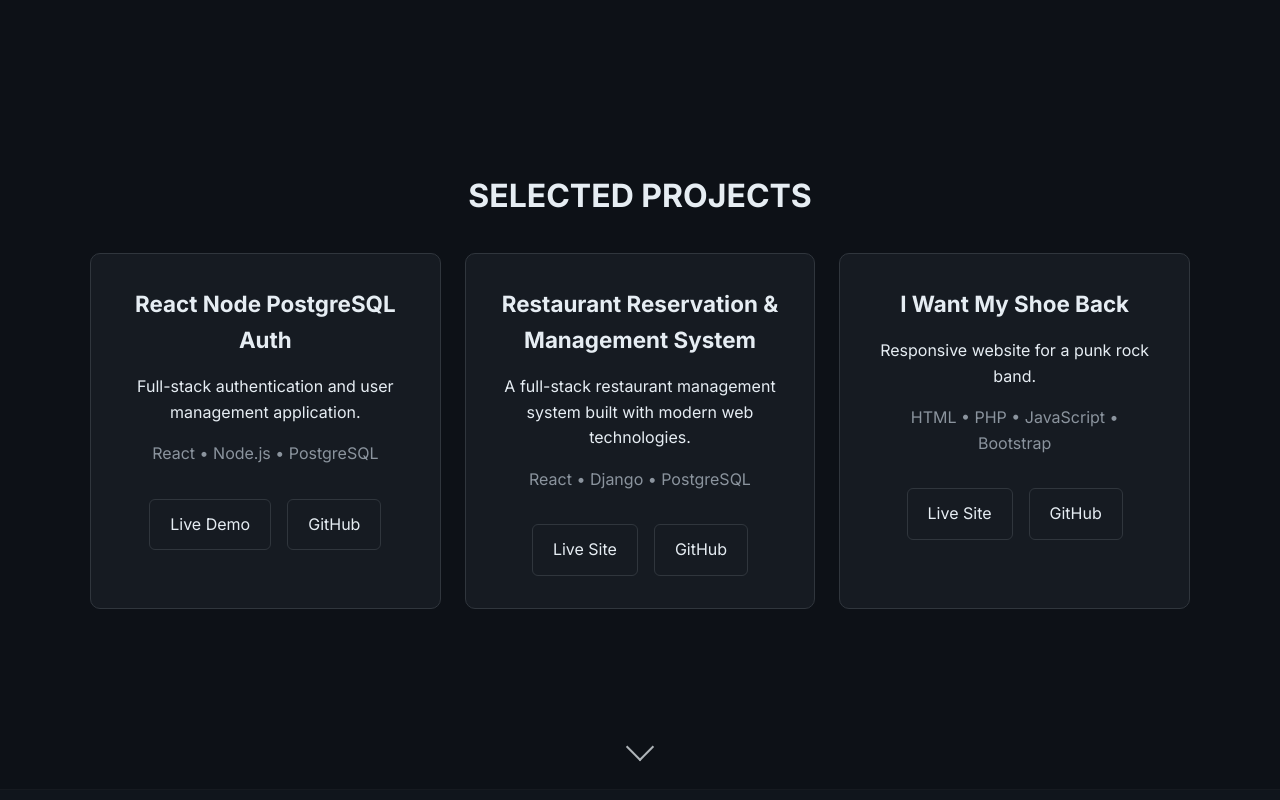
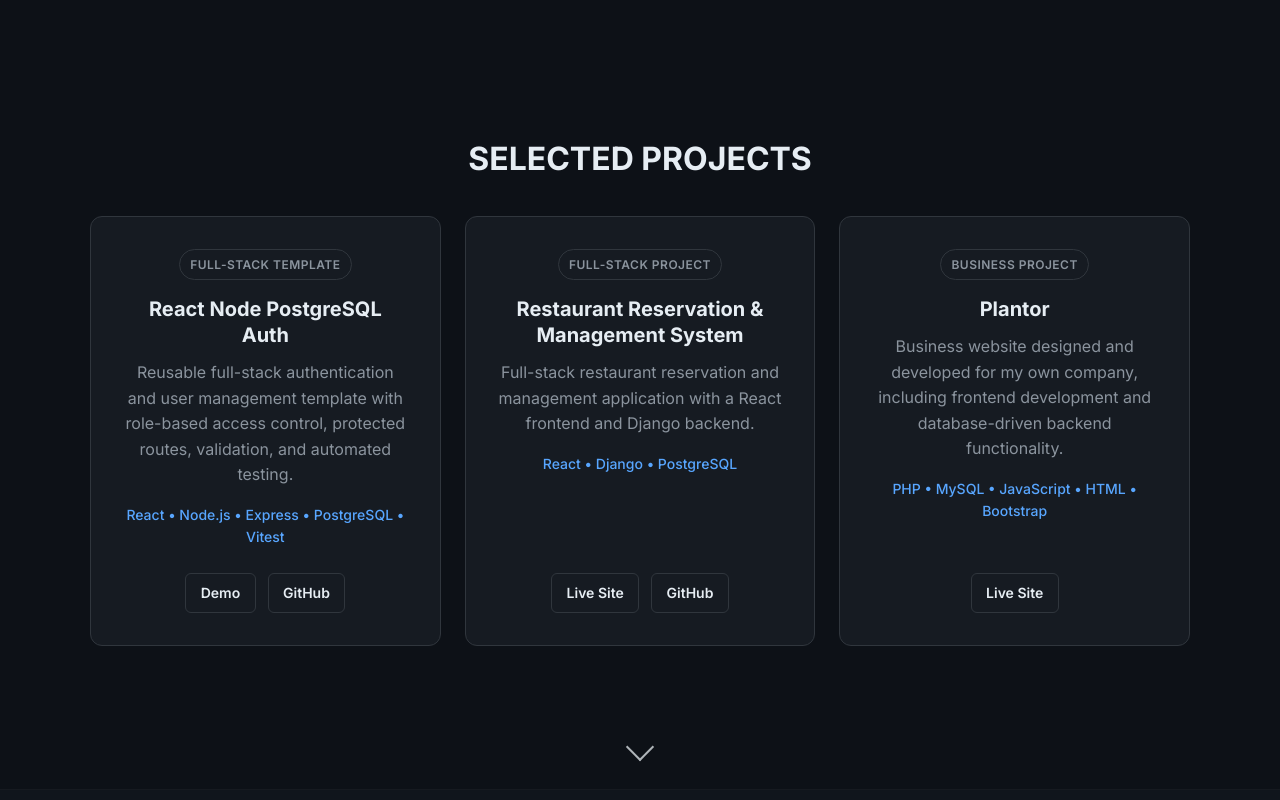
Before and after one commit to joedelord/joedelord.github.io, a plain HTML site: page index.html in a window 1280 px wide. Shown: the part 1610-2410 px from the top of the page. Drawn offline with nearby package versions, Linux system fonts and the light colour scheme.

Commit message:
Enhance project cards with new styles and badges; update project descriptions and links

```diff
--- a/css/style.css
+++ b/css/style.css
@@ -368,22 +368,88 @@ nav {
 }
 
 .project-card {
+  display: flex;
+  flex-direction: column;
+
   padding: 2rem;
 
-  background: var(--bg-card);
+  background: #161b22;
+  border: 1px solid #30363d;
+  border-radius: 12px;
 
-  border: 1px solid var(--border);
-  border-radius: 10px;
+  transition:
+    transform 0.2s ease,
+    border-color 0.2s ease;
+}
+
+.project-card:hover {
+  transform: translateY(-4px);
+  border-color: #8b949e;
+}
+
+.project-badge {
+  align-self: center;
+
+  margin-bottom: 1rem;
+  padding: 0.3rem 0.65rem;
+
+  border: 1px solid #30363d;
+  border-radius: 999px;
+
+  color: #8b949e;
+  font-size: 0.75rem;
+  font-weight: 600;
+  letter-spacing: 0.04em;
+  text-transform: uppercase;
 }
 
 .project-card h3 {
+  margin-bottom: 0.75rem;
+
+  font-size: 1.25rem;
+  line-height: 1.3;
+}
+
+.project-card > p:not(.project-tech) {
   margin-bottom: 1rem;
-  font-size: 1.4rem;
+
+  color: #8b949e;
 }
 
 .project-tech {
-  margin-top: 1rem;
-  color: var(--text-muted);
+  margin-bottom: 1.5rem;
+
+  color: #58a6ff;
+  font-size: 0.875rem;
+  font-weight: 500;
+}
+
+.project-links {
+  display: flex;
+  gap: 0.75rem;
+
+  margin-top: auto;
+}
+
+.project-links a {
+  padding: 0.5rem 0.9rem;
+
+  border: 1px solid #30363d;
+  border-radius: 6px;
+
+  color: #e6edf3;
+  font-size: 0.875rem;
+  font-weight: 600;
+  text-decoration: none;
+
+  transition:
+    background 0.2s ease,
+    border-color 0.2s ease;
+}
+
+.project-links a:hover {
+  background: #21262d;
+  border-color: #8b949e;
 }
 
 /* =========================
@@ -471,12 +537,16 @@ nav {
 @media (max-width: 880px) {
   .project-grid {
     grid-template-columns: 1fr;
+    max-width: 600px;
+    margin-inline: auto;
   }
 
   .about-card {
     grid-template-columns: 1fr;
     gap: 2rem;
 
+    max-width: 600px;
+    margin-inline: auto;
     padding: 2rem;
   }
 
--- a/index.html
+++ b/index.html
@@ -136,29 +136,40 @@
 
           <div class="project-grid">
             <article class="project-card">
+              <span class="project-badge">Full-Stack Template</span>
+
               <h3>React Node PostgreSQL Auth</h3>
 
-              <p>Full-stack authentication and user management application.</p>
+              <p>
+                Reusable full-stack authentication and user management template
+                with role-based access control, protected routes, validation,
+                and automated testing.
+              </p>
 
-              <p class="project-tech">React • Node.js • PostgreSQL</p>
+              <p class="project-tech">
+                React • Node.js • Express • PostgreSQL • Vitest
+              </p>
 
               <div class="project-links">
-                <a href="#">Live Demo</a>
+                <a href="#">Demo</a>
                 <a
                   href="https://github.com/joedelord/react-node-postgres-auth-template"
                   target="_blank"
                   rel="noopener noreferrer"
-                  >GitHub</a
                 >
+                  GitHub
+                </a>
               </div>
             </article>
 
             <article class="project-card">
+              <span class="project-badge">Full-Stack Project</span>
+
               <h3>Restaurant Reservation & Management System</h3>
 
               <p>
-                A full-stack restaurant management system built with modern web
-                technologies.
+                Full-stack restaurant reservation and management application
+                with a React frontend and Django backend.
               </p>
 
               <p class="project-tech">React • Django • PostgreSQL</p>
@@ -168,31 +179,47 @@
                   href="https://restaurant-app-two-red.vercel.app/"
                   target="_blank"
                   rel="noopener noreferrer"
-                  >Live Site</a
                 >
+                  Live Site
+                </a>
                 <a
                   href="https://github.com/joedelord/restaurant-app"
                   target="_blank"
                   rel="noopener noreferrer"
-                  >GitHub</a
                 >
+                  GitHub
+                </a>
               </div>
             </article>
 
             <article class="project-card">
-              <h3>I Want My Shoe Back</h3>
+              <span class="project-badge">Business Project</span>
 
-              <p>Responsive website for a punk rock band.</p>
+              <h3>Plantor</h3>
 
-              <p class="project-tech">HTML • PHP • JavaScript • Bootstrap</p>
+              <p>
+                Business website designed and developed for my own company,
+                including frontend development and database-driven backend
+                functionality.
+              </p>
+
+              <p class="project-tech">
+                PHP • MySQL • JavaScript • HTML • Bootstrap
+              </p>
 
               <div class="project-links">
-                <a href="#">Live Site</a>
-                <a href="#">GitHub</a>
+                <a
+                  href="https://plantor.infinityfreeapp.com/plantor/"
+                  target="_blank"
+                  rel="noopener noreferrer"
+                >
+                  Live Site
+                </a>
               </div>
             </article>
           </div>
         </div>
+
         <a
           href="#contact"
           class="scroll-down"
```
